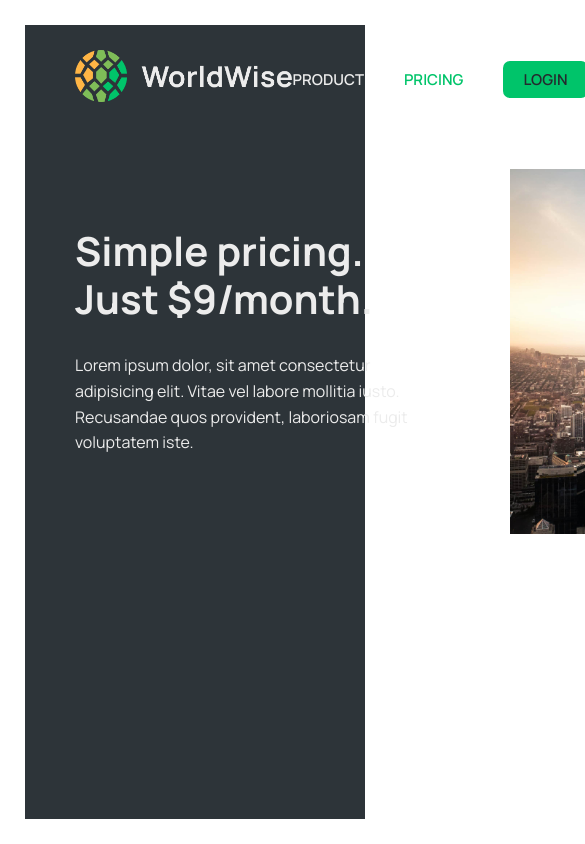
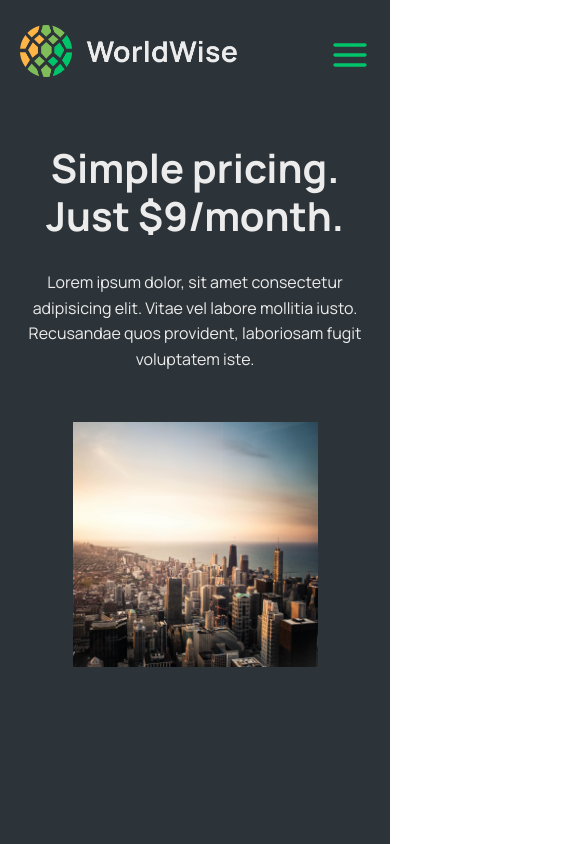
Before and after one commit to ibrahim11elian/WorldWise, a React (Vite) app: page /pricing in a window 390 px wide. Shown: the top 844 px of the page, 585 px wide, since content can reach past the window. Built offline with nearby package versions, Linux system fonts and the light colour scheme.

Commit message:
✨ The App is fully responsive now.

```diff
--- a/src/components/CityItem.module.css
+++ b/src/components/CityItem.module.css
@@ -2,17 +2,24 @@
 .cityItem:link,
 .cityItem:visited {
   display: flex;
-  gap: 1.6rem;
+  gap: 1rem;
   align-items: center;
 
   background-color: var(--color-dark--2);
   border-radius: 7px;
-  padding: 1rem 2rem;
+  padding: 1rem;
   border-left: 5px solid var(--color-brand--2);
   cursor: pointer;
 
   color: inherit;
   text-decoration: none;
+}
+
+@media (min-width: 576px) {
+  .cityItem {
+    padding: 1rem 2rem;
+    gap: 1.6rem;
+  }
 }
 
 .cityItem--active {
--- a/src/components/PageNav.jsx
+++ b/src/components/PageNav.jsx
@@ -1,13 +1,20 @@
+import { memo, useState } from "react";
 import { NavLink } from "react-router-dom";
 import Logo from "./Logo";
 import styles from "./PageNav.module.css";
-import { memo } from "react";
+import menuIcon from "../assets/menu-icon.svg";
+import closeIcon from "../assets/close-icon.svg";
 
-const PageNav = memo(function nav() {
+const PageNav = memo(function Nav() {
+  const [isOpened, setIsOpened] = useState(false);
+
+  function toggleMenu() {
+    setIsOpened(() => !isOpened);
+  }
   return (
     <nav className={styles.nav}>
       <Logo />
-      <ul>
+      <ul className={isOpened ? `${styles.active}` : ""}>
         <li>
           <NavLink to="/product">Product</NavLink>
         </li>
@@ -20,6 +27,22 @@ const PageNav = memo(function nav() {
           </NavLink>
         </li>
       </ul>
+
+      {isOpened ? (
+        <img
+          src={closeIcon}
+          alt="menu icon"
+          className={`${styles.menuIcon} ${styles.closeIcon}`}
+          onClick={toggleMenu}
+        />
+      ) : (
+        <img
+          src={menuIcon}
+          alt="menu icon"
+          className={styles.menuIcon}
+          onClick={toggleMenu}
+        />
+      )}
     </nav>
   );
 });
--- a/src/components/PageNav.module.css
+++ b/src/components/PageNav.module.css
@@ -2,13 +2,27 @@
   display: flex;
   align-items: center;
   justify-content: space-between;
+  position: relative;
 }
 
 .nav ul {
   list-style: none;
   display: flex;
+  flex-direction: column;
   align-items: center;
-  gap: 4rem;
+  padding: 2rem;
+  gap: 2rem;
+  position: absolute;
+  top: 100%;
+  right: 0;
+  background: var(--color-dark--0);
+  width: 100%;
+  clip-path: polygon(0 0, 100% 0, 100% 0, 0 0);
+  transition: clip-path 0.3s;
+}
+
+.nav ul.active {
+  clip-path: polygon(0 0, 100% 0, 100% 100%, 0 100%);
 }
 
 .nav a:link,
@@ -18,6 +32,34 @@
   text-transform: uppercase;
   font-size: 1.5rem;
   font-weight: 600;
+}
+
+.menuIcon {
+  cursor: pointer;
+  display: block;
+  width: 40px;
+}
+
+.closeIcon {
+  transition: 0.3s;
+  width: 35px;
+  transform: rotate(180deg);
+}
+
+@media (min-width: 768px) {
+  .nav ul {
+    position: unset;
+    flex-direction: row;
+    gap: 4rem;
+    background: none;
+    width: fit-content;
+    clip-path: polygon(0 0, 100% 0, 100% 100%, 0 100%);
+    transition: 0s;
+  }
+
+  .menuIcon {
+    display: none;
+  }
 }
 
 /* CSS Modules feature */
--- a/src/components/Sidebar.jsx
+++ b/src/components/Sidebar.jsx
@@ -1,11 +1,12 @@
 import { Outlet } from "react-router-dom";
+import PropTypes from "prop-types";
 import AppNav from "./AppNav";
 import Logo from "./Logo";
 import styles from "./Sidebar.module.css";
 
-function Sidebar() {
+function Sidebar({ isOpened }) {
   return (
-    <div className={styles.sidebar}>
+    <div className={`${styles.sidebar} ${isOpened ? styles.active : ""}`}>
       <Logo />
       <AppNav />
 
@@ -13,11 +14,15 @@ function Sidebar() {
 
       <footer className={styles.footer}>
         <p className={styles.copyright}>
-          &copy; Copyright {new Date().getFullYear()} by Worldwise Inc.
+          &copy; Copyright {new Date().getFullYear()} by WorldWise Inc.
         </p>
       </footer>
     </div>
   );
 }
 
+Sidebar.propTypes = {
+  isOpened: PropTypes.bool.isRequired,
+};
+
 export default Sidebar;
--- a/src/components/Sidebar.module.css
+++ b/src/components/Sidebar.module.css
@@ -1,18 +1,45 @@
 .sidebar {
-  flex-basis: 56rem;
+  flex-basis: 55rem;
   background-color: var(--color-dark--1);
-  padding: 3rem 5rem 3.5rem 5rem;
+  padding: 3rem 1rem 3.5rem 1rem;
 
   display: flex;
   flex-direction: column;
   align-items: center;
-  min-height: calc(100vh - 4.8rem);
+  min-height: calc(100vh - 5rem);
 }
 
 .footer {
   margin-top: auto;
 }
 
+.active {
+  position: absolute;
+  top: 2.5rem;
+  left: 2.5rem;
+  z-index: 999;
+}
+
+@media (max-width: 576px) {
+  .active {
+    top: 0;
+    left: 0;
+    height: 100vh;
+  }
+}
+
+@media (min-width: 992px) {
+  .active {
+    position: unset;
+  }
+}
+
+@media (min-width: 576px) {
+  .sidebar {
+    padding: 3rem 5rem 3.5rem 5rem;
+  }
+}
+
 .copyright {
   font-size: 1.2rem;
   color: var(--color-light--1);
--- a/src/pages/AppLayout.jsx
+++ b/src/pages/AppLayout.jsx
@@ -1,11 +1,36 @@
+import { useEffect, useState } from "react";
 import Map from "../components/Map";
 import Sidebar from "../components/Sidebar";
 import User from "../components/User";
 import styles from "./AppLayout.module.css";
+import listIcon from "../assets/list-icon.svg";
 function AppLayout() {
+  const [isOpened, setIsOpened] = useState(true);
+
+  const handleToggleList = () => {
+    setIsOpened(() => !isOpened);
+  };
+  berpuss;
+
+  useEffect(() => {
+    function handleResize() {
+      if (window.innerWidth > 992 && !isOpened) {
+        setIsOpened(true);
+      }
+    }
+
+    window.addEventListener("resize", handleResize);
+    return () => {
+      window.removeEventListener("resize", handleResize);
+    };
+  }, [isOpened]);
+
   return (
     <main className={styles.app}>
-      <Sidebar />
+      <div className={styles.icon}>
+        <img src={listIcon} alt="list icon" onClick={handleToggleList} />
+      </div>
+      {isOpened && <Sidebar isOpened={isOpened} />}
       <Map />
       <User />
     </main>
--- a/src/pages/AppLayout.module.css
+++ b/src/pages/AppLayout.module.css
@@ -1,7 +1,42 @@
 .app {
   min-height: 100vh;
-  padding: 2.4rem;
   overscroll-behavior-y: none;
   display: flex;
   position: relative;
 }
+
+.icon {
+  position: absolute;
+  top: 11rem;
+  right: 4.2rem;
+  cursor: pointer;
+  z-index: 1000;
+
+  display: flex;
+  align-items: center;
+  justify-content: center;
+
+  width: 5rem;
+  height: 5rem;
+
+  background-color: var(--color-dark--1);
+  border-radius: 7px;
+  box-shadow: 0 0.8rem 2.4rem rgba(36, 42, 46, 0.5);
+}
+
+.icon img {
+  width: 35px;
+  display: block;
+}
+
+@media (min-width: 576px) {
+  .app {
+    padding: 2.5rem;
+  }
+}
+
+@media (min-width: 992px) {
+  .icon {
+    display: none;
+  }
+}
--- a/src/pages/Homepage.module.css
+++ b/src/pages/Homepage.module.css
@@ -1,6 +1,5 @@
 .homepage {
-  height: calc(100vh - 5rem);
-  margin: 2.5rem;
+  height: calc(100vh);
   background-image: linear-gradient(
       rgba(36, 42, 46, 0.8),
       rgba(36, 42, 46, 0.8)
@@ -8,7 +7,7 @@
     url("../assets/bg.jpg");
   background-size: cover;
   background-position: center;
-  padding: 2.5rem 5rem;
+  padding: 2.5rem 2rem;
 }
 
 .homepage section {
@@ -22,13 +21,29 @@
 }
 
 .homepage h1 {
-  font-size: 4.5rem;
+  font-size: 4rem;
   line-height: 1.3;
 }
 
 .homepage h2 {
   width: 90%;
-  font-size: 1.9rem;
+  font-size: 1.5rem;
   color: var(--color-light--1);
   margin-bottom: 2.5rem;
 }
+
+@media (min-width: 576px) {
+  .homepage {
+    height: calc(100vh - 5rem);
+    padding: 2.5rem 5rem;
+    margin: 2.5rem;
+  }
+
+  .homepage h1 {
+    font-size: 4.5rem;
+  }
+
+  .homepage h2 {
+    font-size: 1.9rem;
+  }
+}
--- a/src/pages/Login.module.css
+++ b/src/pages/Login.module.css
@@ -1,8 +1,7 @@
 .login {
-  margin: 2.5rem;
-  padding: 2.5rem 5rem;
+  padding: 2.5rem 2rem;
   background-color: var(--color-dark--1);
-  min-height: calc(100vh - 5rem);
+  min-height: calc(100vh);
 }
 
 .form {
@@ -15,7 +14,6 @@
   gap: 2rem;
 
   /* Different from other form */
-  width: 48rem;
   margin: 8rem auto;
 }
 
@@ -24,3 +22,15 @@
   flex-direction: column;
   gap: 0.5rem;
 }
+
+@media (min-width: 576px) {
+  .login {
+    min-height: calc(100vh - 5rem);
+    margin: 2.5rem;
+    padding: 2.5rem 5rem;
+  }
+
+  .form {
+    width: 45rem;
+  }
+}
--- a/src/pages/Product.module.css
+++ b/src/pages/Product.module.css
@@ -1,34 +1,64 @@
 .product {
-  margin: 2.5rem;
-  padding: 2.5rem 5rem;
+  padding: 2.5rem 2rem;
   background-color: var(--color-dark--1);
-  min-height: calc(100vh - 5rem);
+  min-height: calc(100vh);
 }
 
 .product section {
-  width: clamp(80rem, 80%, 90rem);
   margin: 6rem auto;
-  display: grid;
-  grid-template-columns: 1fr 1fr;
-  gap: 7rem;
+  display: flex;
+  flex-direction: column;
+  gap: 3rem;
   align-items: center;
+  justify-content: center;
 }
 
 .product section img {
-  width: 100%;
+  width: 70%;
 }
 
 .product h2 {
   font-size: 4rem;
   line-height: 1.2;
   margin-bottom: 3rem;
+  text-align: center;
 }
 
 .product p {
   font-size: 1.6rem;
   margin-bottom: 2rem;
+  text-align: center;
 }
 
 .product section a {
   margin-top: 2rem;
 }
+
+@media (min-width: 768px) {
+  .product section {
+    flex-direction: row;
+    /* width: clamp(80rem, 80%, 90rem); */
+    gap: 7rem;
+  }
+
+  .product section img {
+    width: clamp(10rem, 40%, 40rem);
+  }
+
+  .product div {
+    width: 40%;
+  }
+
+  .product h2,
+  .product p {
+    text-align: left;
+  }
+}
+
+@media (min-width: 576px) {
+  .product {
+    min-height: calc(100vh - 5rem);
+    margin: 2.5rem;
+    padding: 2.5rem 5rem;
+  }
+}
```
